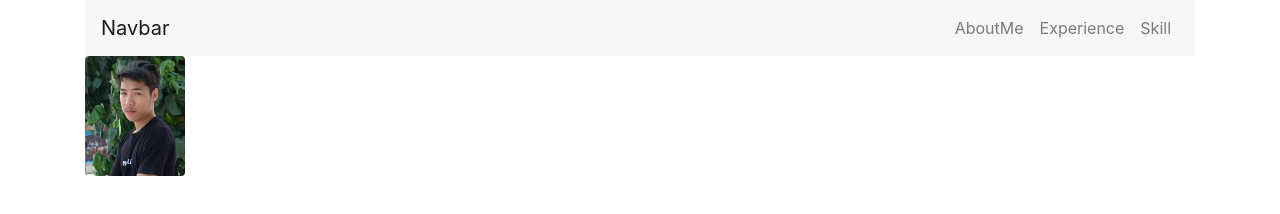
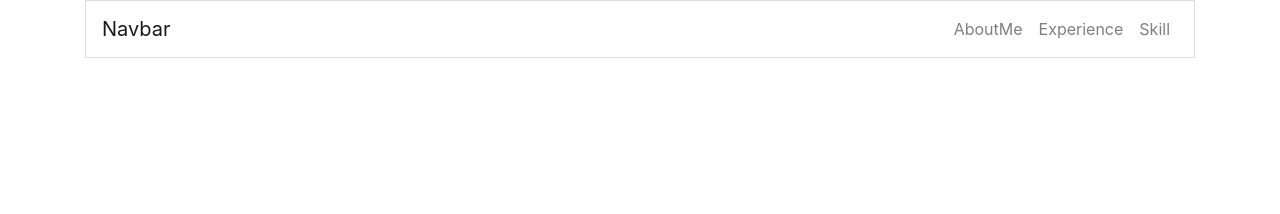
Before and after one commit to naragornc/profile.github.io, a plain HTML site: page index.html in a window 1280 px wide. Drawn offline with nearby package versions, Linux system fonts and the light colour scheme.

Commit message:
Create css file and update navbar style

```diff
--- a/css/style.css
+++ b/css/style.css
@@ -0,0 +1,4 @@
+.bg-faded {
+    background-color: #ffffff;
+    border: 1px solid #ddd;
+}
--- a/index.html
+++ b/index.html
@@ -6,6 +6,7 @@
     <meta http-equiv="X-UA-Compatible" content="ie=edge">
     <link rel="shortcut icon" type="image/png" href="img/logo.png">
     <link rel="stylesheet" href="https://maxcdn.bootstrapcdn.com/bootstrap/4.0.0-alpha.6/css/bootstrap.min.css">
+    <link rel="stylesheet" href="css/style.css">
     <title>Profile</title>
 </head>
 <body>
@@ -32,7 +33,7 @@
             </div>
         </nav>
 
-        <img src="img/me.jpg" alt="My photo" class="rounded" width="100" height="120">
+        <!--         -->
     </div>
 </body>
 </html>
```
